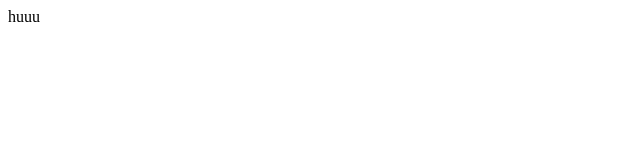
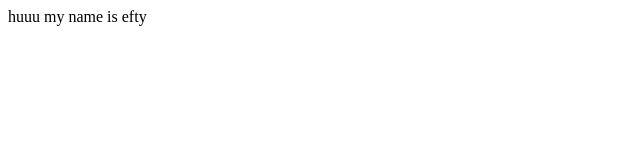
Before and after one commit to eftyshanabid/check, a plain HTML site: page index.html in a window 1280 px wide. Shown: the whole page, without its empty margins (0-640 px from the left). Drawn offline with Linux system fonts and the light colour scheme.

Commit message:
name addded

```diff
--- a/index.html
+++ b/index.html
@@ -8,5 +8,6 @@
 </head>
 <body>
     huuu
+    my name is efty
 </body>
 </html>
```
